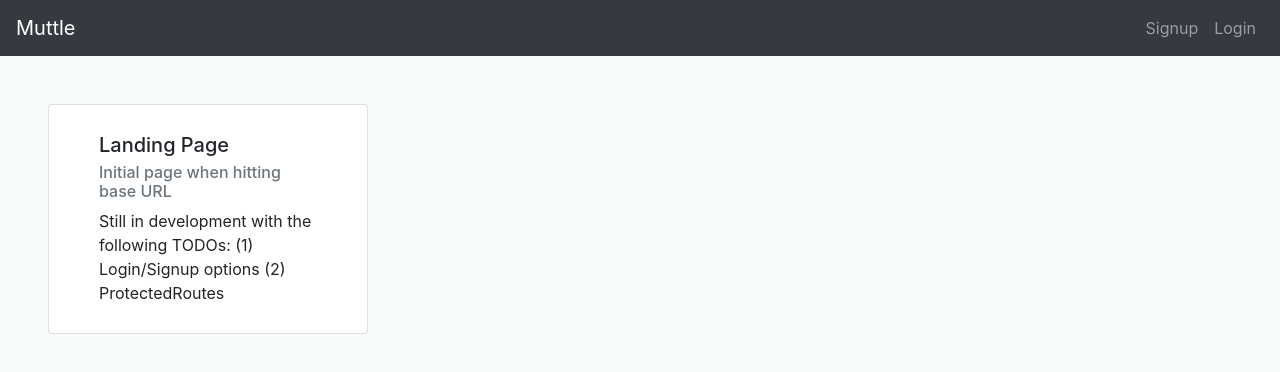
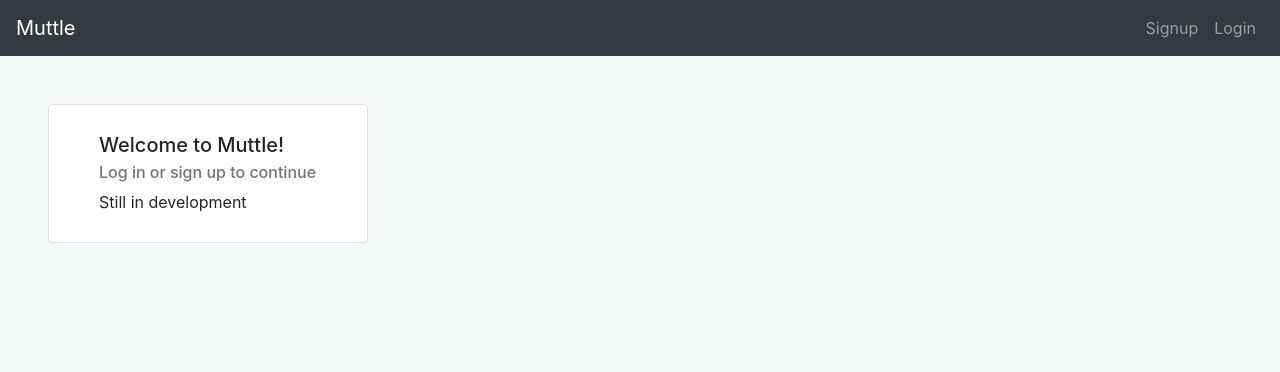
Before and after one commit to ashton14/muttle-new, a React (Create React App) app in the folder frontend/: page / in a window 1280 px wide. Shown: the top 372 px of the page. Built offline with nearby package versions, Linux system fonts and the light colour scheme.

Commit message:
Update Landing.tsx

```diff
--- a/frontend/src/components/landing/Landing.tsx
+++ b/frontend/src/components/landing/Landing.tsx
@@ -3,9 +3,9 @@ import Placeholder from '../common/Placeholder';
 
 const Landing = () => (
   <Placeholder
-    title="Landing Page"
-    purpose="Initial page when hitting base URL"
-    status="Still in development with the following TODOs: (1) Login/Signup options (2) ProtectedRoutes"
+    title="Welcome to Muttle!"
+    purpose="Log in or sign up to continue"
+    status="Still in development"
   />
 );
 
```
